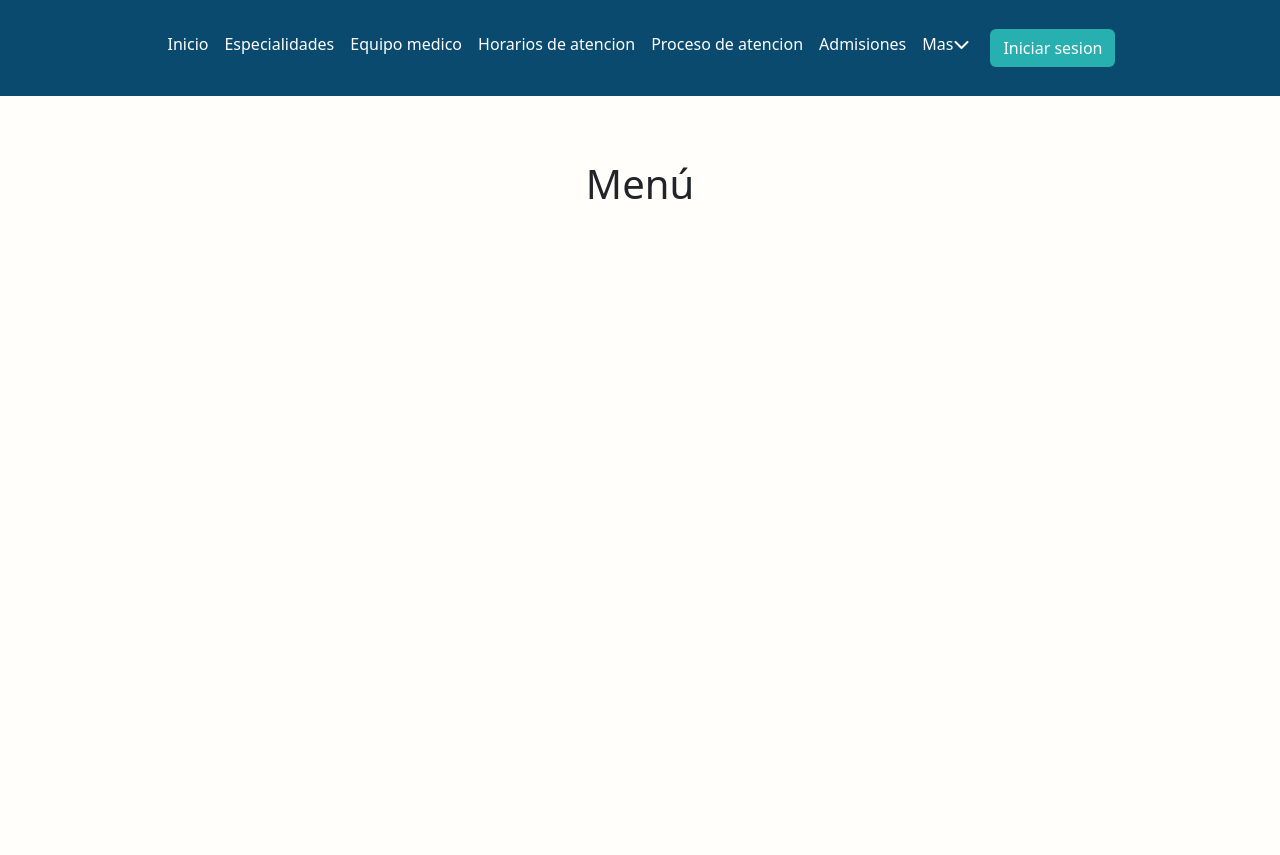
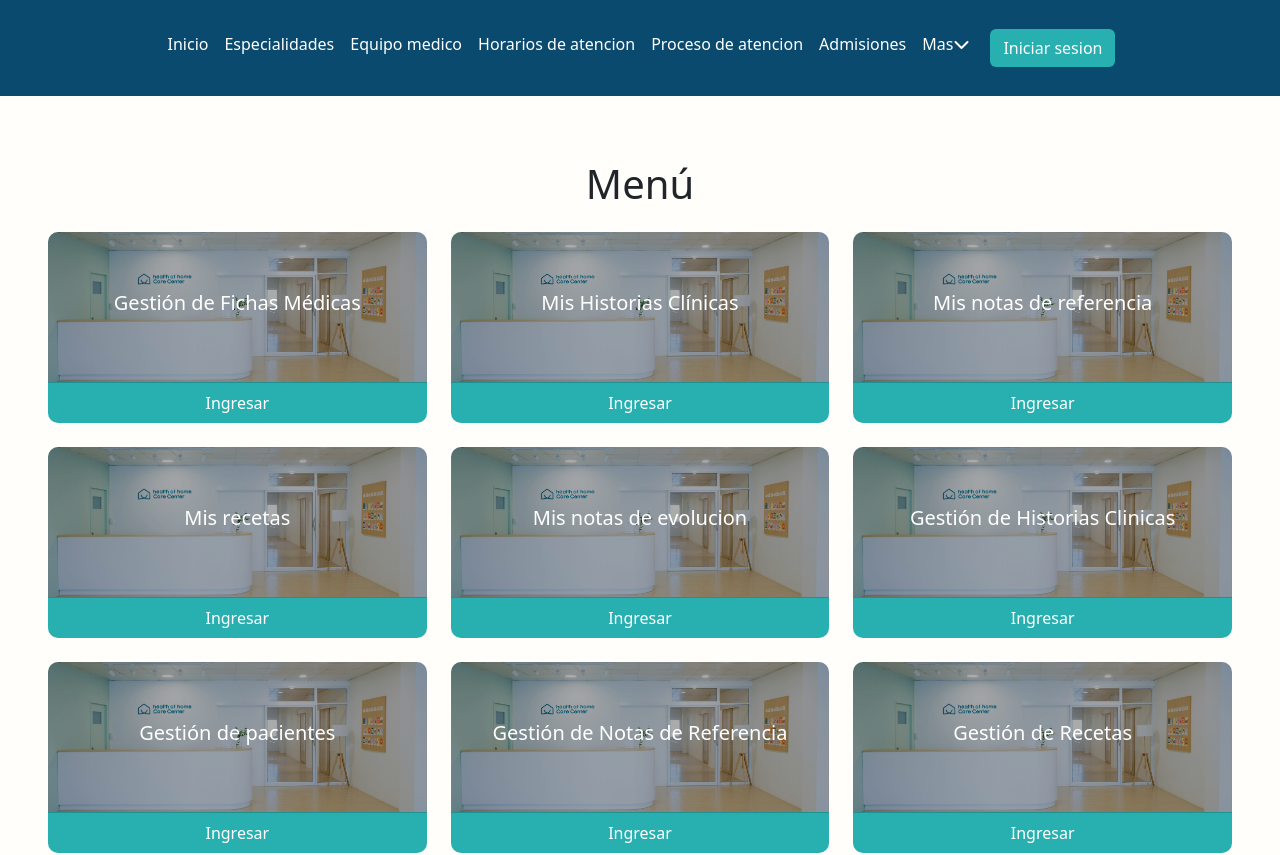
Before and after one commit to VictorVillazante/FrontendSistemaGestionInformacionConsultasMedicasExternasHospitalesTercerNivel, an Angular app: page /menu in a window 1280 px wide. Shown: the top 855 px of the page. Built offline with nearby package versions, Linux system fonts and the light colour scheme.

Commit message:
[Add] vista de mis consultas medicas

```diff
--- a/src/app/app.module.ts
+++ b/src/app/app.module.ts
@@ -43,6 +43,7 @@ import { ActualizacionPacienteComponent } from './components/actualizacion-pacie
 import { MisNotasEvolucionComponent } from './components/mis-notas-evolucion/mis-notas-evolucion.component';
 import { RegistroTurnoAtencionComponent } from './components/registro-turno-atencion/registro-turno-atencion.component';
 import { ActualizacionTurnoAtencionComponent } from './components/actualizacion-turno-atencion/actualizacion-turno-atencion.component';
+import { MisConsultasMedicasComponent } from './components/mis-consultas-medicas/mis-consultas-medicas.component';
 
 @NgModule({
   declarations: [
@@ -83,6 +84,7 @@ import { ActualizacionTurnoAtencionComponent } from './components/actualizacion-
     MisNotasEvolucionComponent,
     RegistroTurnoAtencionComponent,
     ActualizacionTurnoAtencionComponent,
+    MisConsultasMedicasComponent,
   ],
   imports: [
     BrowserModule,
--- a/src/app/app.routes.ts
+++ b/src/app/app.routes.ts
@@ -33,6 +33,7 @@ import { ActualizacionMedicoComponent } from "./components/actualizacion-medico/
 import { RegistroTurnoAtencionComponent } from "./components/registro-turno-atencion/registro-turno-atencion.component";
 import { ActualizacionTurnoAtencionComponent } from "./components/actualizacion-turno-atencion/actualizacion-turno-atencion.component";
 import { MisNotasEvolucionComponent } from "./components/mis-notas-evolucion/mis-notas-evolucion.component";
+import { MisConsultasMedicasComponent } from "./components/mis-consultas-medicas/mis-consultas-medicas.component";
 
 const APP_ROUTES: Routes = [
     { path: '', component:  HomeComponent},
@@ -109,7 +110,7 @@ const APP_ROUTES: Routes = [
     { path: 'administrador/gestion-turnos-atencion', component:  GestionTurnosAtencionMedicaComponent},
     { path: 'administrador/registro-turno-atencion', component:  RegistroTurnoAtencionComponent},
     { path: 'administrador/modificar-turno-atencion/:id', component:  ActualizacionTurnoAtencionComponent},
-
+    { path: 'medico/ver-mis-consultas-medicas', component:  MisConsultasMedicasComponent},
 
 
 ];
--- a/src/app/components/gestion-turnos-atencion-medica/gestion-turnos-atencion-medica.component.ts
+++ b/src/app/components/gestion-turnos-atencion-medica/gestion-turnos-atencion-medica.component.ts
@@ -36,7 +36,7 @@ export class GestionTurnosAtencionMedicaComponent {
       scrollbarPadding:true,
     }).then((result) => {
       if (result.isConfirmed) {
-        this.turnosAtencionMedicaService.eliminarMedico(id).subscribe((data:any)=>{
+        this.turnosAtencionMedicaService.eliminarTurnoAtencionMedico(id).subscribe((data:any)=>{
           Swal.fire({
             icon: 'success',
             text:"Se realizo la accion correctamente",
--- a/src/app/components/menu/menu.component.ts
+++ b/src/app/components/menu/menu.component.ts
@@ -15,12 +15,34 @@ export class MenuComponent {
       rol:"PACIENTE"
     },
     {
-      title: 'Ver Mis Historias Clínicas',
+      title: 'Mis Historias Clínicas',
       description: 'Consulta tus historias clínicas de manera fácil y rápida.',
       image: 'url("https://images.unsplash.com/photo-1580281656224-5f45b0172d34?crop=entropy&cs=tinysrgb&fit=max&fm=jpg&ixid=MnwzNjUyOXwwfDF8c2VhcmNofDF8fG1lZGljYWwlMjByZWNvcmR8fDB8fHx8MTY4NzgzODc3Ng&ixlib=rb-1.2.1&q=80&w=400")',
       route:"/paciente/ver-mis-historias-clinicas",
       rol:"PACIENTE"
     },
+    {
+      title: 'Mis notas de referencia',
+      description: 'Consulta tus notas de referencia de manera fácil y rápida.',
+      image: 'url("https://images.unsplash.com/photo-1580281657521-7805f5a4e552?crop=entropy&cs=tinysrgb&fit=max&fm=jpg&ixid=MnwzNjUyOXwwfDF8c2VhcmNofDR8fG1lZGljYWwlMjByZWNvcmR8fDB8fHx8MTY4NzgzODc3Ng&ixlib=rb-1.2.1&q=80&w=400")',
+      route:"/paciente/ver-mis-notas-referencia",
+      rol:"PACIENTE"
+    },
+    {
+      title: 'Mis recetas',
+      description: 'Consulta tus recetas de manera fácil y rápida.',
+      image: 'url("https://images.unsplash.com/photo-1580281657521-7805f5a4e552?crop=entropy&cs=tinysrgb&fit=max&fm=jpg&ixid=MnwzNjUyOXwwfDF8c2VhcmNofDR8fG1lZGljYWwlMjByZWNvcmR8fDB8fHx8MTY4NzgzODc3Ng&ixlib=rb-1.2.1&q=80&w=400")',
+      route:"/paciente/ver-mis-recetas",
+      rol:"PACIENTE"
+    },
+    {
+      title: 'Mis notas de evolucion',
+      description: 'Consulta tus notas de evolucion de manera fácil y rápida.',
+      image: 'url("https://images.unsplash.com/photo-1580281657521-7805f5a4e552?crop=entropy&cs=tinysrgb&fit=max&fm=jpg&ixid=MnwzNjUyOXwwfDF8c2VhcmNofDR8fG1lZGljYWwlMjByZWNvcmR8fDB8fHx8MTY4NzgzODc3Ng&ixlib=rb-1.2.1&q=80&w=400")',
+      route:"/paciente/ver-mis-notas-evolucion",
+      rol:"PACIENTE"
+    },
+
     {
       title: 'Gestión de Historias Clinicas',
       description: 'Administra historias clinicas de manera eficiente y segura.',
@@ -32,20 +54,49 @@ export class MenuComponent {
       title: 'Gestión de pacientes',
       description: '',
       image: 'url("https://images.unsplash.com/photo-1580281657521-7805f5a4e552?crop=entropy&cs=tinysrgb&fit=max&fm=jpg&ixid=MnwzNjUyOXwwfDF8c2VhcmNofDR8fG1lZGljYWwlMjByZWNvcmR8fDB8fHx8MTY4NzgzODc3Ng&ixlib=rb-1.2.1&q=80&w=400")',
-      route:"/medico/gestion-historias-clinicas",
+      route:"/administrador/gestion-pacientes",
       rol:"ADMINISTRADOR"
     },
     {
-      title: 'Gestión de Horarios de Atencion',
-      description: 'Administra historias clinicas de manera eficiente y segura.',
+      title: 'Gestión de Notas de Referencia',
+      description: 'Administra notas de referencia de manera eficiente y segura.',
       image: 'url("https://images.unsplash.com/photo-1580281657521-7805f5a4e552?crop=entropy&cs=tinysrgb&fit=max&fm=jpg&ixid=MnwzNjUyOXwwfDF8c2VhcmNofDR8fG1lZGljYWwlMjByZWNvcmR8fDB8fHx8MTY4NzgzODc3Ng&ixlib=rb-1.2.1&q=80&w=400")',
-      route:"/medico/gestion-historias-clinicas",
-      rol:" ADMINISTRADOR"
-    }
+      route:"/medico/gestion-notas-referencia",
+      rol:"MEDICO"
+    },
+    {
+      title: 'Gestión de Recetas',
+      description: 'Administra recetas de manera eficiente y segura.',
+      image: 'url("https://images.unsplash.com/photo-1580281657521-7805f5a4e552?crop=entropy&cs=tinysrgb&fit=max&fm=jpg&ixid=MnwzNjUyOXwwfDF8c2VhcmNofDR8fG1lZGljYWwlMjByZWNvcmR8fDB8fHx8MTY4NzgzODc3Ng&ixlib=rb-1.2.1&q=80&w=400")',
+      route:"/medico/gestion-recetas",
+      rol:"MEDICO"
+    },
+    {
+      title: 'Gestión de Notas de Evolucion',
+      description: 'Administra notas de evolucion de manera eficiente y segura.',
+      image: 'url("https://images.unsplash.com/photo-1580281657521-7805f5a4e552?crop=entropy&cs=tinysrgb&fit=max&fm=jpg&ixid=MnwzNjUyOXwwfDF8c2VhcmNofDR8fG1lZGljYWwlMjByZWNvcmR8fDB8fHx8MTY4NzgzODc3Ng&ixlib=rb-1.2.1&q=80&w=400")',
+      route:"/medico/gestion-recetas",
+      rol:"MEDICO"
+    },
+    {
+      title: 'Gestión de Medicos',
+      description: 'Administra informacion de medicos de manera eficiente y segura.',
+      image: 'url("https://images.unsplash.com/photo-1580281657521-7805f5a4e552?crop=entropy&cs=tinysrgb&fit=max&fm=jpg&ixid=MnwzNjUyOXwwfDF8c2VhcmNofDR8fG1lZGljYWwlMjByZWNvcmR8fDB8fHx8MTY4NzgzODc3Ng&ixlib=rb-1.2.1&q=80&w=400")',
+      route:"/administrador/gestion-medicos",
+      rol:"ADMINISTRADOR"
+    },
+    {
+      title: 'Gestión de Turnos Atencion Medica',
+      description: 'Administra informacion de turnos de atencion medica de manera eficiente y segura.',
+      image: 'url("https://images.unsplash.com/photo-1580281657521-7805f5a4e552?crop=entropy&cs=tinysrgb&fit=max&fm=jpg&ixid=MnwzNjUyOXwwfDF8c2VhcmNofDR8fG1lZGljYWwlMjByZWNvcmR8fDB8fHx8MTY4NzgzODc3Ng&ixlib=rb-1.2.1&q=80&w=400")',
+      route:"/administrador/gestion-turnos-atencion",
+      rol:"ADMINISTRADOR"
+    },
+
   ];
   roles:string[] = [];
   ngOnInit() {
-    this.roles = JSON.parse(localStorage.getItem("credentials") ?? '{"roles":[]}').roles ?? [];
+    this.roles = JSON.parse(localStorage.getItem("credentials") ?? '{"roles":["PACIENTE","MEDICO","ADMINISTRADOR"]}').roles ?? [];
     console.log(this.roles);
     this.cards = this.cards.filter(card => this.roles.includes(card.rol));
     console.log(this.cards)
--- a/src/app/services/fichas-medicas.service.ts
+++ b/src/app/services/fichas-medicas.service.ts
@@ -6,6 +6,9 @@ import { HttpClient } from '@angular/common/http';
   providedIn: 'root'
 })
 export class FichasMedicasService {
+  obtenerMisConsulasMedicas(idMedico: number, fecha: any) {
+    return this.http.get<any>(`${apiUrlEnviroment.apiUrl}/api/microservicio-gestion-usuarios/medicos/mis-consultas-medicas`);
+  }
   eliminarFichaMedica(id: string) {
     return this.http.delete<any>(`${apiUrlEnviroment.apiUrl}/api/microservicio-fichas-medicas/fichas-medicas/${id}`);
   }
--- a/src/app/services/medicos.service.ts
+++ b/src/app/services/medicos.service.ts
@@ -7,6 +7,7 @@ import { apiUrlEnviroment } from 'src/enviroments/api-url-enviroment';
   providedIn: 'root'
 })
 export class MedicosService {
+
   actualizarMedico(medico: FormData, id: any) {
     return this.http.put<any>(`${apiUrlEnviroment.apiUrl}/api/microservicio-gestion-usuarios/medico/${id}`,medico);
   }
--- a/src/app/services/pacientes.service.ts
+++ b/src/app/services/pacientes.service.ts
@@ -10,7 +10,7 @@ export class PacientesService {
   actualizarPaciente(paciente: FormData, id: any) {
     return this.http.put<any>(`${apiUrlEnviroment.apiUrl}/api/microservicio-gestion-usuarios/paciente/${id}`,paciente);
   }
-  obtenerPaciente(idMedico: any) {
+  obtenerPaciente(idPaciente: any) {
     return of( {
       "idPaciente": 1,
       "apellidoPaterno": "García",
--- a/src/app/services/turnos-atencion-medica.service.ts
+++ b/src/app/services/turnos-atencion-medica.service.ts
@@ -7,7 +7,7 @@ import { apiUrlEnviroment } from 'src/enviroments/api-url-enviroment';
   providedIn: 'root'
 })
 export class TurnosAtencionMedicaService {
-  eliminarMedico(id: any) {
+  eliminarTurnoAtencionMedico(id: any) {
     return this.http.delete<any>(`${apiUrlEnviroment.apiUrl}/api/microservicio-gestion-informacion-centro-medico/horarios-atencion-medica/${id}`);
     return this.http.delete<any>(`http://localhost:8088/api/microservicio-gestion-informacion-centro-medico/horarios-atencion-medica/${id}`);
 
```
Also changed, not shown: src/app/components/mis-consultas-medicas/mis-consultas-medicas.component.html (added, +15 -0 lines), src/app/components/mis-consultas-medicas/mis-consultas-medicas.component.ts (added, +23 -0 lines), src/app/components/mis-consultas-medicas/mis-consultas-medicas.component.css (added), 1 other file (tests, documents, lock files or other folders).
